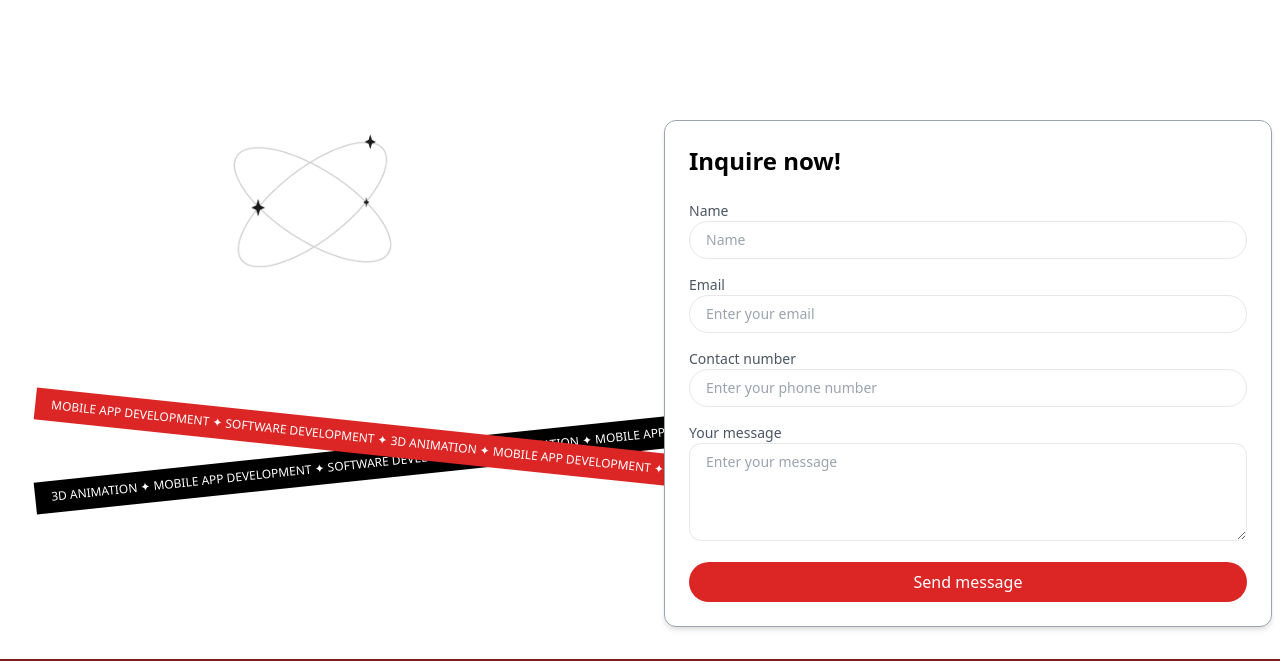
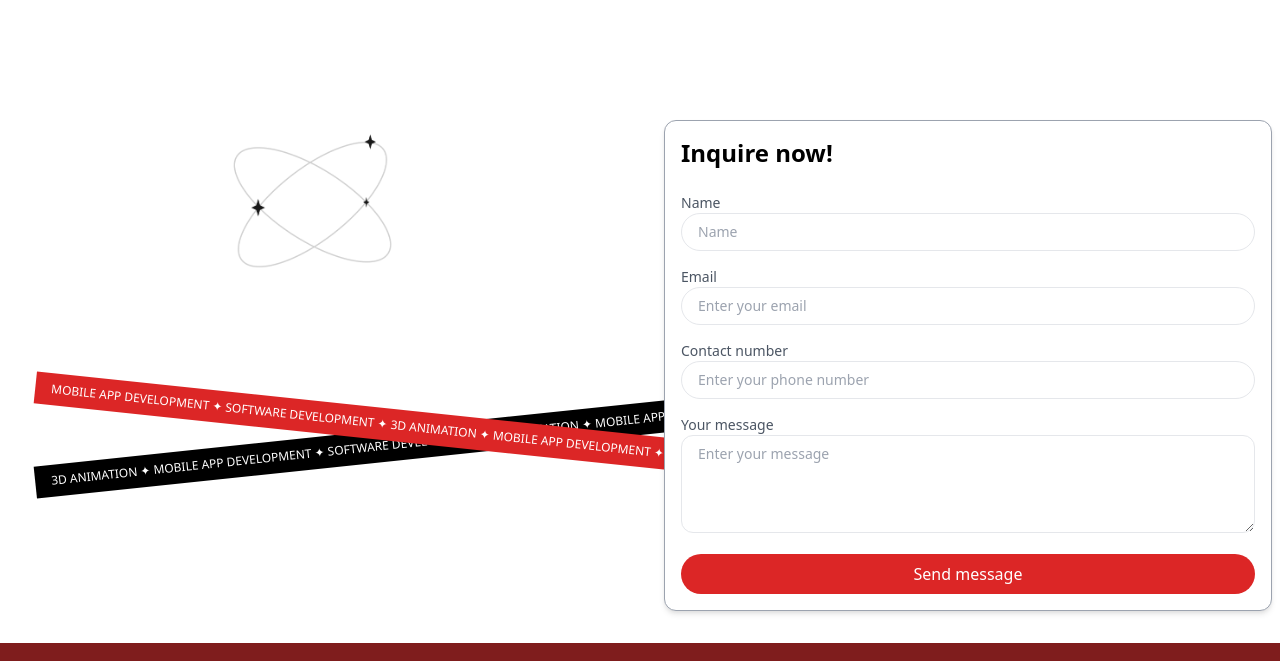
Before and after one commit to Mayuri-ahir/figma-design, a website: page index.html in a window 1280 px wide. Shown: the part 5040-5701 px from the top of the page. Drawn offline with nearby package versions, Linux system fonts and the light colour scheme.

Commit message:
Update index.html

```diff
--- a/index.html
+++ b/index.html
@@ -427,7 +427,7 @@
               <img src="img/decor (1).png" alt="decor" class="w-4/5 flex">
             </div>
             <!-- Right side form text -->
-            <div class="relative w-full md:w-full z-10 bg-white rounded-xl border border-gray-400 p-6 shadow-md right-0 mr-20">
+            <div class="relative w-full md:w-full z-10 bg-white rounded-xl border border-gray-400 p-4 shadow-md right-0 mr-20">
               <h4 class="text-2xl font-semibold mb-6">Inquire now!</h4>
               <form class="space-y-4">
                 <!-- name input -->
```
